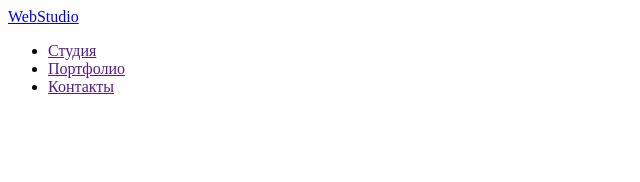
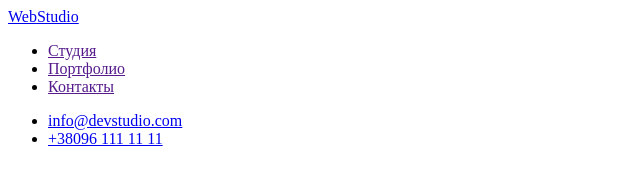
Before and after one commit to BondAndrii/goit-markup-hw-01, a plain HTML site: page index.html in a window 1280 px wide. Shown: the whole page, without its empty margins (0-640 px from the left). Drawn offline with Linux system fonts and the light colour scheme.

Commit message:
Доробив хедер докінця

```diff
--- a/index.html
+++ b/index.html
@@ -4,10 +4,11 @@
     <meta charset="UTF-8">
     <meta http-equiv="X-UA-Compatible" content="IE=edge">
     <meta name="viewport" content="width=device-width, initial-scale=1.0">
-    <title>Document</title>
+    <title>WebStudio</title>
 </head>
 <body>
     <header>
+        <nav>
             <a href="/">
                 <span>Web</span>Studio
             </a>
@@ -16,6 +17,11 @@
                 <li><a href="">Портфолио</a></li>
                 <li><a href="">Контакты</a></li>
             </ul>
+        </nav>
+         <ul>
+            <li><a href="emailto:info@devstudio.com">info@devstudio.com</a></li>
+            <li><a href="tel:+380961111111">+38096 111 11 11</a></li>
+        </ul>
     </header>
 </body>
 </html>
```
Lines whose indentation alone changed are shown as unchanged.
